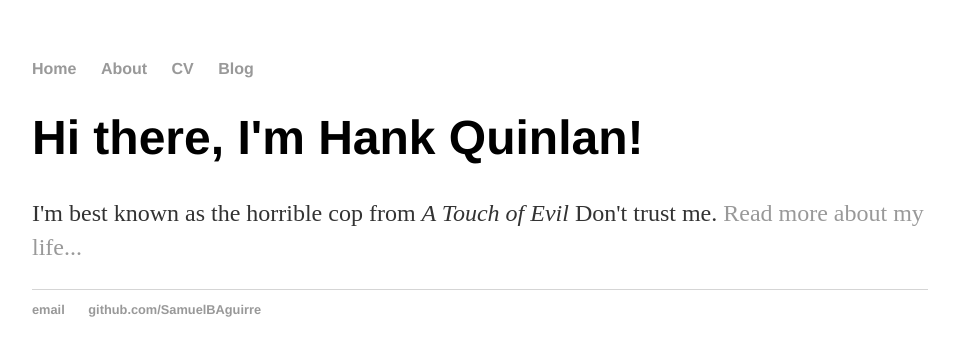
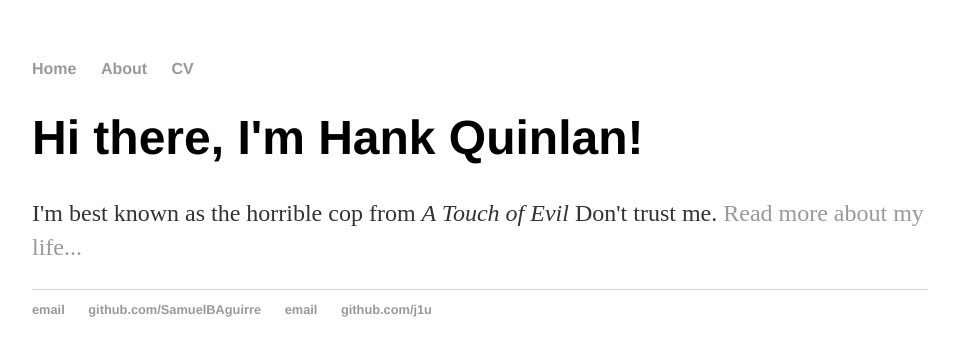
Before and after one commit to SamuelBAguirre/SamuelBAguirre.github.io, a Jekyll site: the page built from index.html, in a window 1280 px wide. Shown: the top 356 px of the page, without its empty margins (160-1115 px from the left). Built offline with Jekyll 4.4.1, drawn with Linux system fonts in a browser that asks for light colours.

Commit message:
Update default.html

```diff
--- a/_layouts/default.html
+++ b/_layouts/default.html
@@ -11,7 +11,6 @@
 	        		<li><a href="/">Home</a></li>
 		        	<li><a href="/about">About</a></li>
 	        		<li><a href="/cv">CV</a></li>
-	        		<li><a href="/blog">Blog</a></li>
 	    		</ul>
 			</nav>
 			<div class="container">
@@ -23,6 +22,8 @@
 	    		<ul>
 	        		<li><a href="saguirre@ucsd.edu">email</a></li>
 	        		<li><a href="https://github.com/SamuelBAguirre">github.com/SamuelBAguirre</a></li>
+				<li><a href="jqlu@ucsd.edu">email</a></li>
+	        		<li><a href="https://github.com/j1u">github.com/j1u</a></li>
 				</ul>
 			</footer>
 		</body>
```
